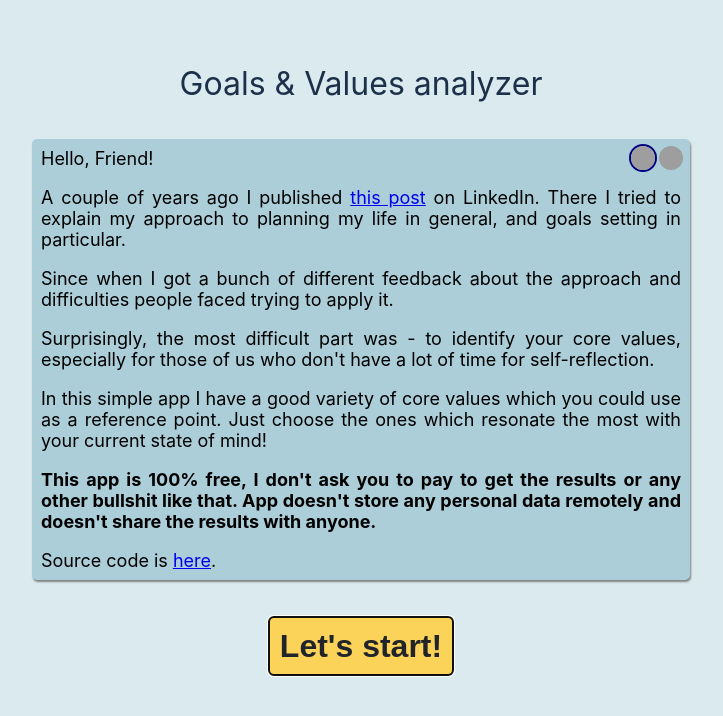
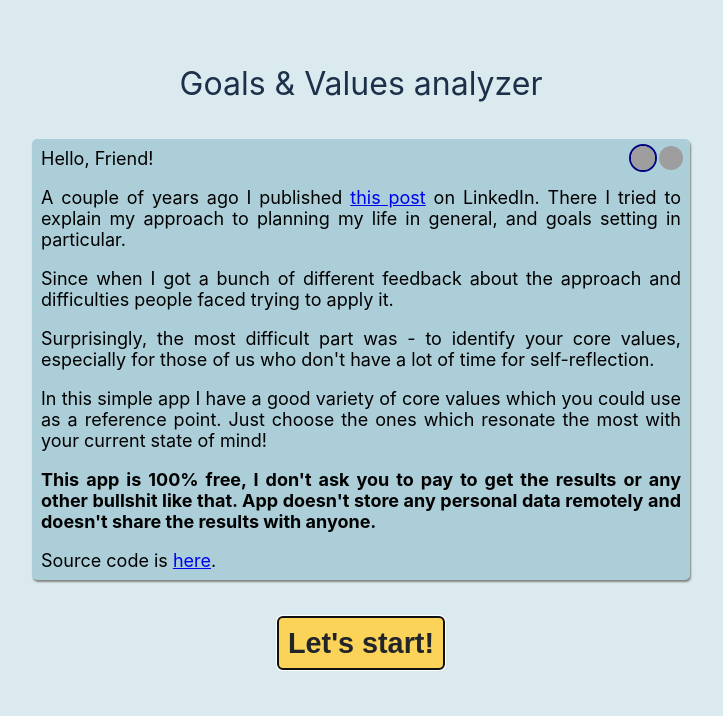
Before and after one commit to psavinov/gav, a React (Create React App) app: page / in a window 1280 px wide. Shown: the top 716 px of the page, without its empty margins (279-1002 px from the left). Built offline with nearby package versions, Linux system fonts and the light colour scheme; grey boxes are pictures that could not be loaded.

Commit message:
fix typo, fix button size

```diff
--- a/src/App.css
+++ b/src/App.css
@@ -22,14 +22,14 @@ body {
 }
 
 .app-button {
-    margin-right: 0.25em;
-    margin-left: 0.25em;
+    margin-right: 0.2em;
+    margin-left: 0.2em;
     padding: 0.3em;
     color: #212529;
     background-color: #fcd359;
     border-color: #fcd359;
     border-radius: 5px;
-    font-size:2em;
+    font-size:1.8em;
     font-weight: bold;
     margin-bottom: 2em;
 }
--- a/src/availableValues.js
+++ b/src/availableValues.js
@@ -58,7 +58,7 @@ export const AVAILABLE_VALUES = {
         },
         {
             "id": "clever",
-            "label": "Clever"
+            "label": "Cleverness"
         },
         {
             "id": "challenge",
@@ -620,7 +620,7 @@ export const AVAILABLE_VALUES = {
         },
         {
             "id": "clever",
-            "label": "Умная"
+            "label": "Сообразительность"
         },
         {
             "id": "challenge",
```
